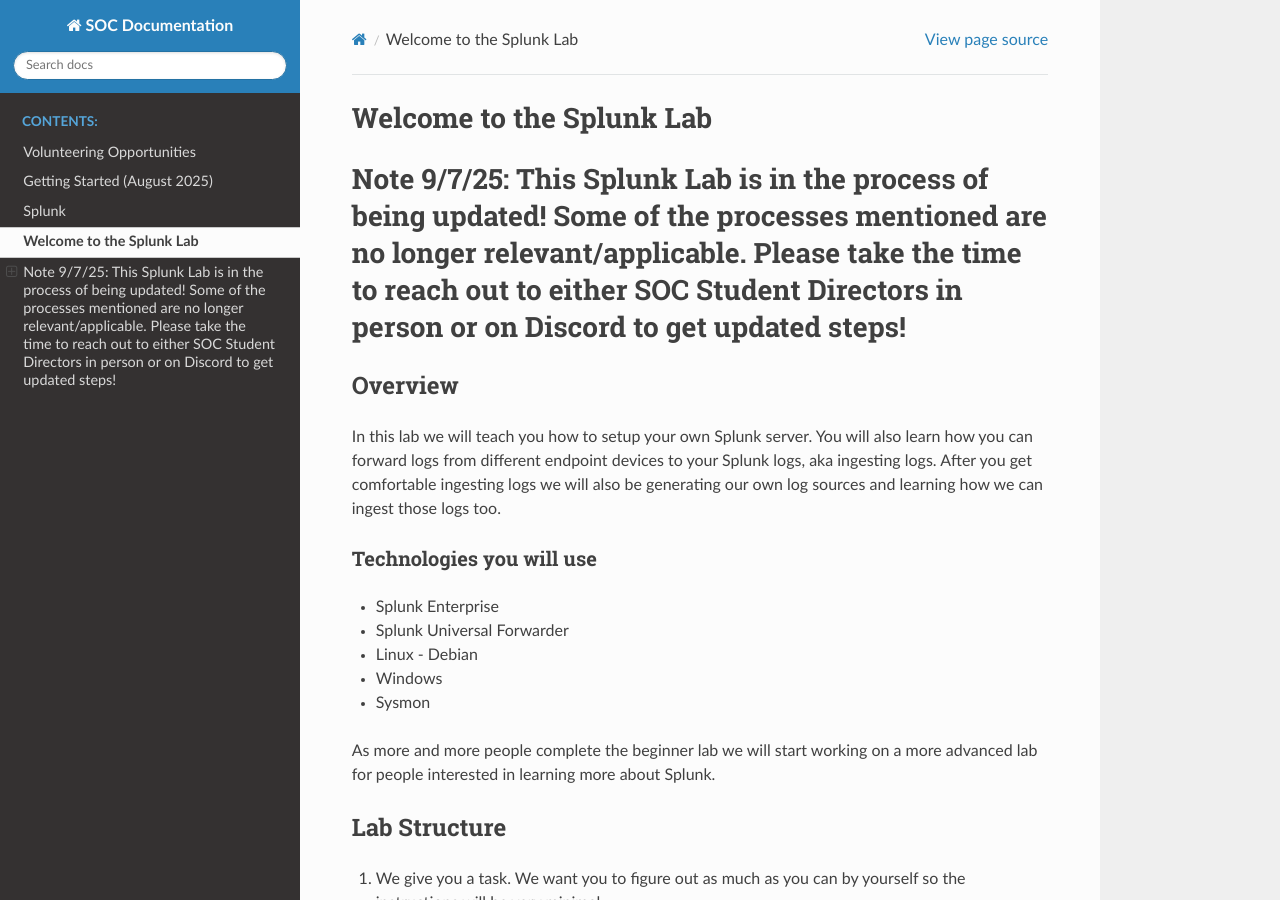
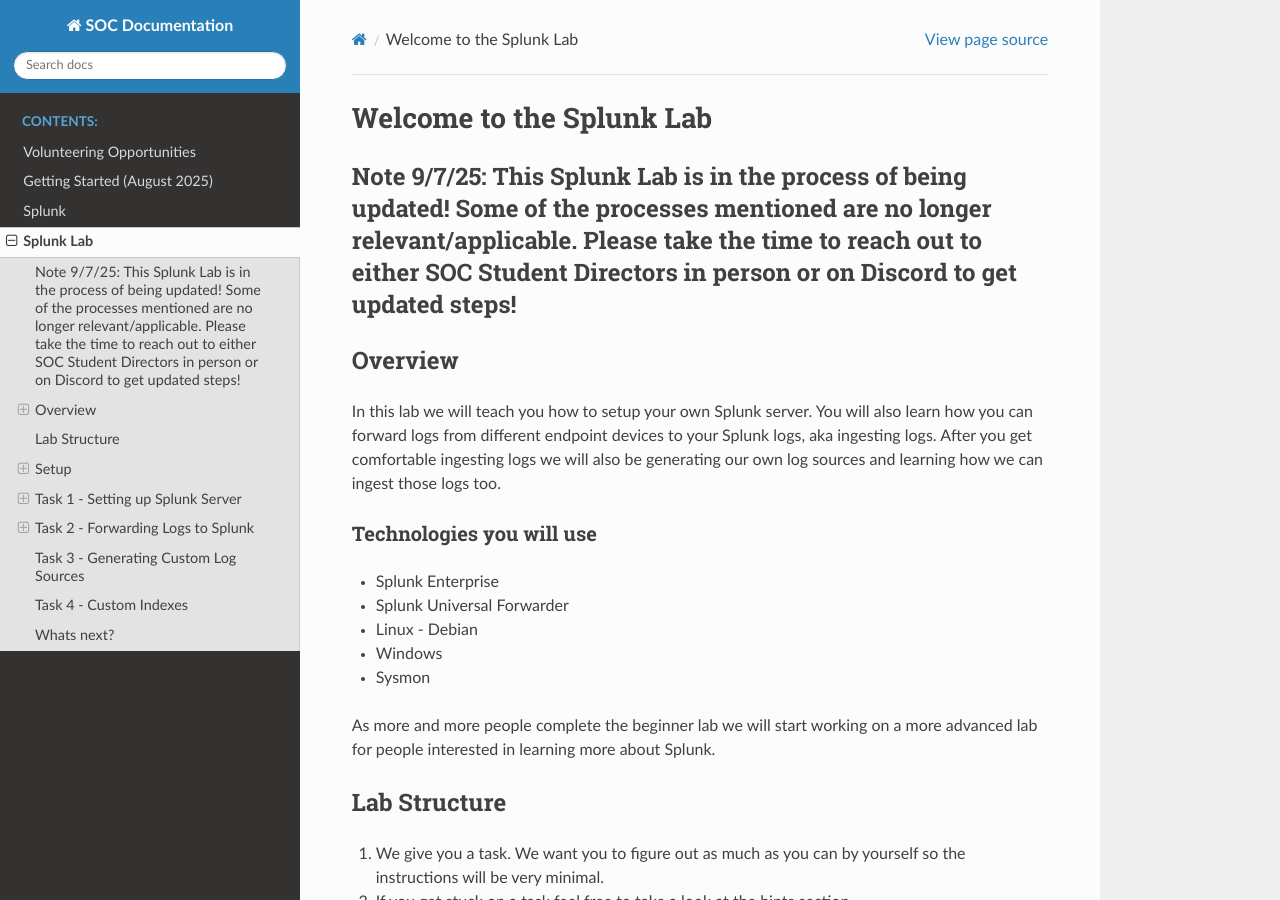
Before and after one commit to cpp-soc/documentation, a Sphinx documentation site: the page built from source/Splunk_Lab.md, in a window 1280 px wide and 900 px high. Built offline with Sphinx 7.4.7 and the Read the Docs theme 3.1.0, drawn with Linux system fonts in a browser that asks for light colours.

Commit message:
bruh idk
iongetit

```diff
--- a/source/Splunk_Lab.md
+++ b/source/Splunk_Lab.md
@@ -1,6 +1,6 @@
 # Welcome to the Splunk Lab
 
-# Note 9/7/25: This Splunk Lab is in the process of being updated! Some of the processes mentioned are no longer relevant/applicable. Please take the time to reach out to either SOC Student Directors in person or on Discord to get updated steps!
+## Note 9/7/25: This Splunk Lab is in the process of being updated! Some of the processes mentioned are no longer relevant/applicable. Please take the time to reach out to either SOC Student Directors in person or on Discord to get updated steps!
 
 ## Overview
 In this lab we will teach you how to setup your own Splunk server. You will also learn how you can forward logs from different endpoint devices to your Splunk logs, aka ingesting logs. After you get comfortable ingesting logs we will also be generating our own log sources and learning how we can ingest those logs too.
```
